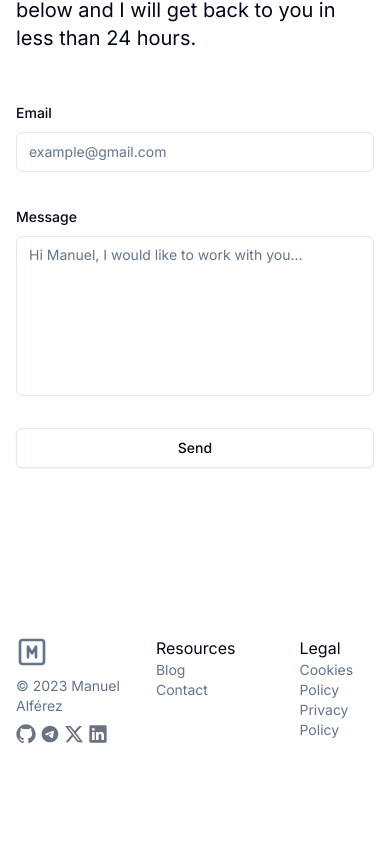
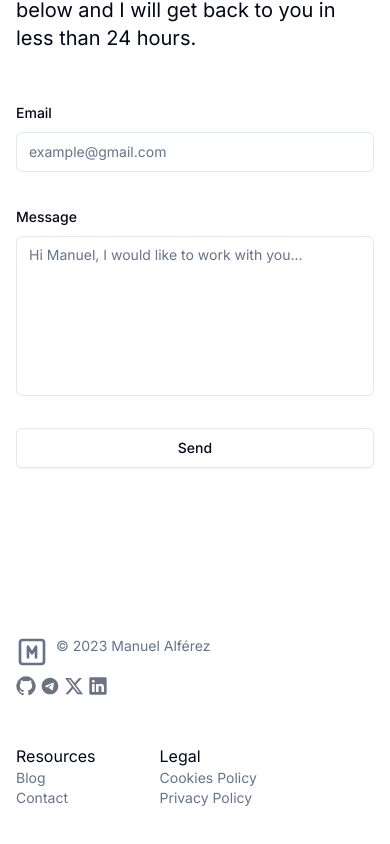
Before and after one commit to manuelalferez/portfolio, a Next.js app: page /en in a window 390 px wide. Shown: the part 6070-6914 px from the top of the page. Before the commit the page ends 6854 px from the top, so only its background shows below. Built offline with nearby package versions, Linux system fonts and the light colour scheme.

Commit message:
feat: making the footer more responsive

```diff
--- a/src/app/[lang]/components/footer.tsx
+++ b/src/app/[lang]/components/footer.tsx
@@ -9,9 +9,9 @@ export default async function Footer({ lang }: Lang) {
   const currentYear = new Date().getFullYear();
 
   return (
-    <div className="mt-16 flex justify-between py-6 md:mt-32">
+    <div className="mt-16 flex flex-col justify-between gap-12 py-6 md:mt-32 md:flex-row md:gap-0">
       <div className="flex flex-col gap-2">
-        <div className="flex flex-col gap-2 md:flex-row md:items-center">
+        <div className="flex gap-2 md:items-center">
           <Logo className={cn("text-muted-foreground flex flex-col text-sm")} />
           <p className={cn("text-muted-foreground text-sm")}>
             © {currentYear} {dict.footer.name}
```
